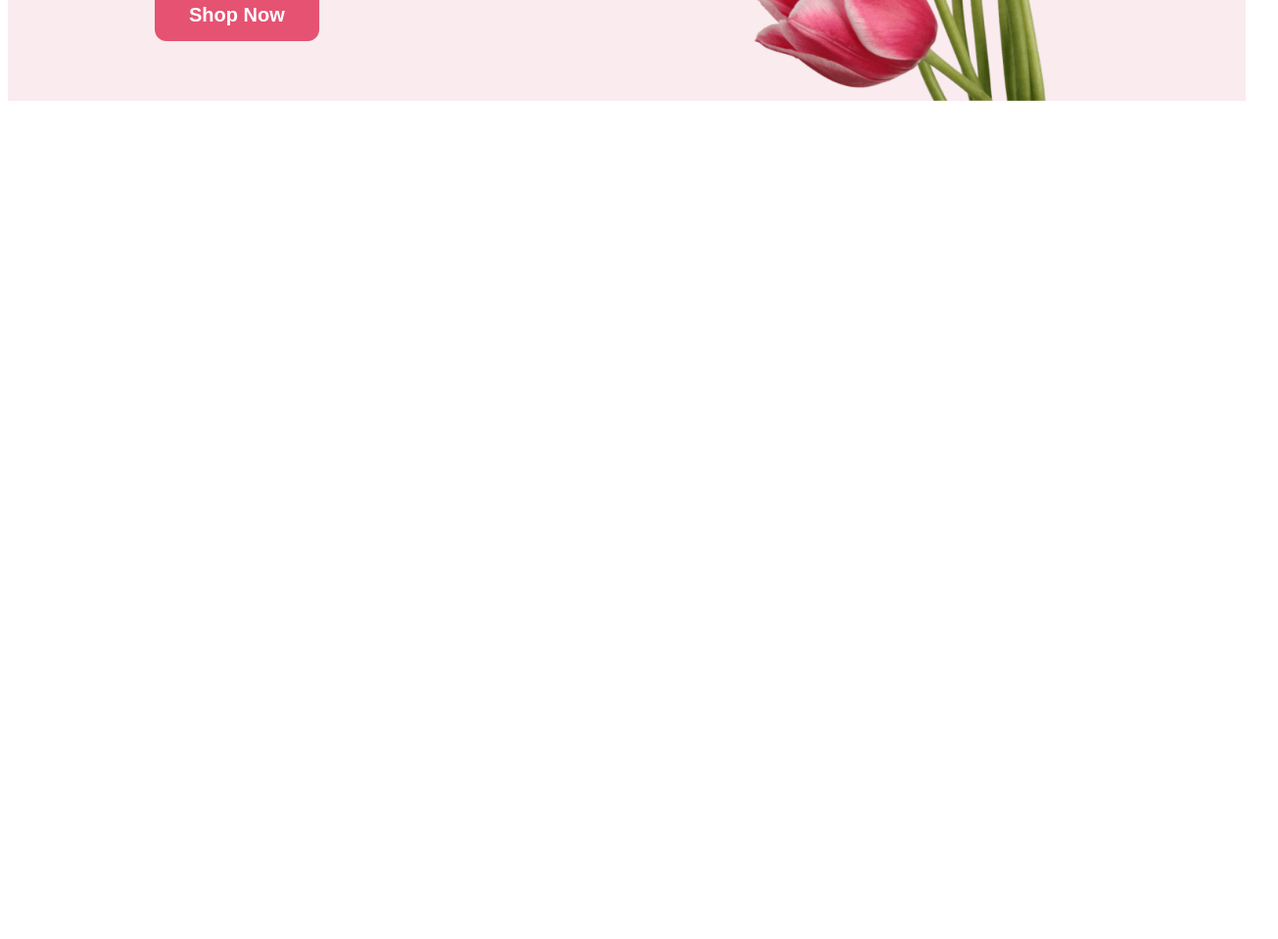
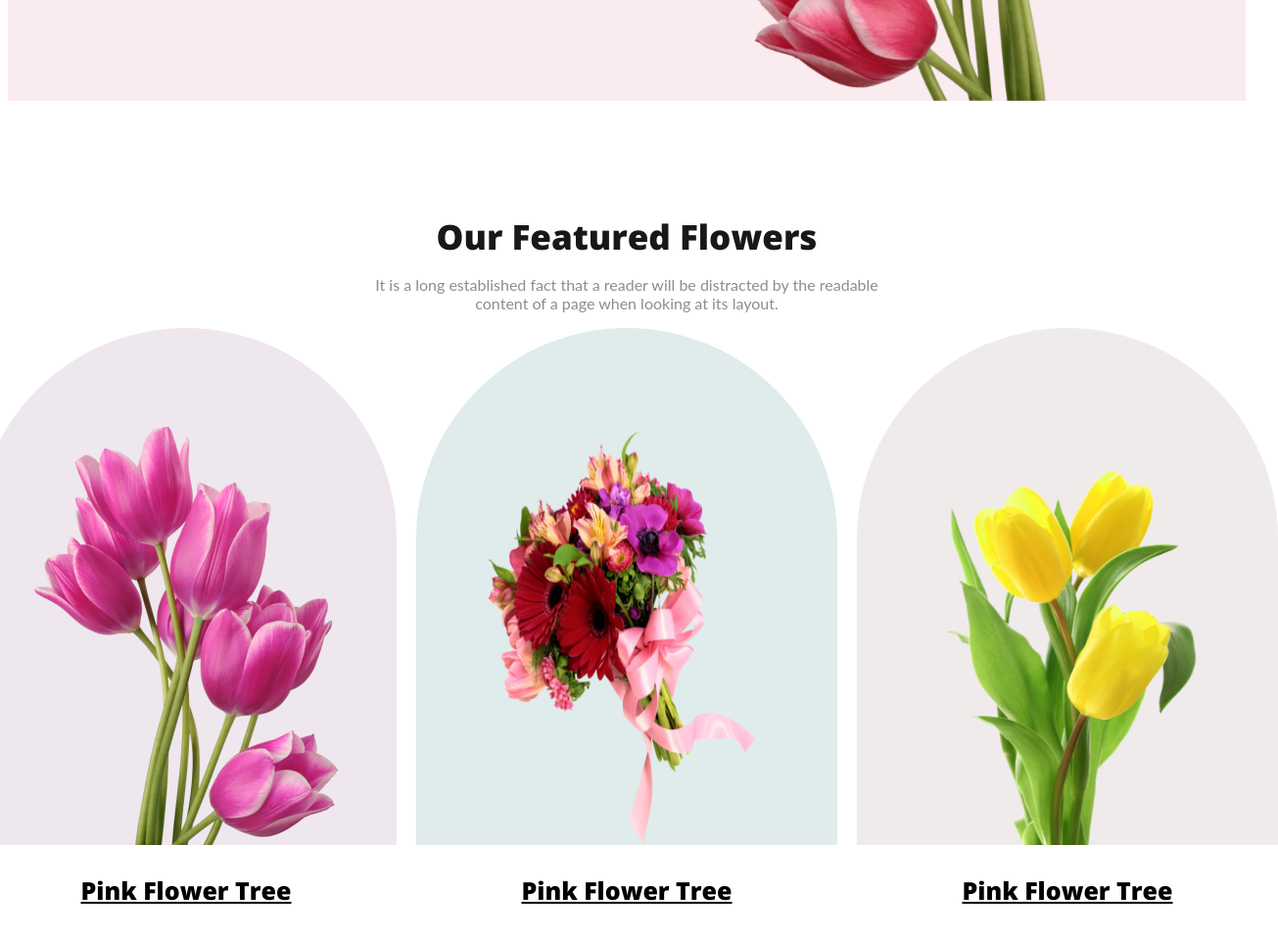
Before and after one commit to Asrafunnessa/my-flower-shop-repo, a plain HTML site: page index.html in a window 1280 px wide. Shown: the part 565-1524 px from the top of the page at 98% size, 1305 px wide, since content can reach past the window. Before the commit the page ends 800 px from the top, so only its background shows below. Drawn offline with nearby package versions, Linux system fonts and the light colour scheme.

Commit message:
main commit

```diff
--- a/index.html
+++ b/index.html
@@ -10,22 +10,43 @@
     <link rel="stylesheet" href="styles/design.css">
 </head>
 <body>
-    <!--banner Area-->
+    <!--banner Section-->
     <header class="header">
         <div class="banner">
             <div class="banner-content">
             <h1 class="banner-title">Let's make<br>beautiful flowers a<br>part of life.</h1>
             <p class="banner-description">It is a long established fact that a reader will be distracted by the readable<br>
-                content of a page when looking at its layout. The point of using Lorem Ipsum is<br>
-                that it has a more-or-less normal distribution of letters.</p>
+                content of a page when looking at its layout. The point of using Lorem Ipsum<br>
+                is that it has a more-or-less normal distribution of letters.</p>
                 <button class="btn-primary">Shop Now</button>
             </div>
             <img class="first-pic" src="images/pngwing 10.png" alt="">
         </div>
     </header>
-    <!---->
+    <!--main Section-->
     <main>
+        <section calss="featured">
+            <h2 class="section-title">Our Featured Flowers</h2>
+            <p class="section-description">
+             It is a long established fact that a reader will be distracted by the readable<br>
+             content of a page when looking at its layout.
+            </p>
+            <div class="section-info-container">
+                <div class="section-info-1">
+                    <img src="images/pngwing 6.png" alt="" class="section-img-1">
+                    <h3 class="info-title">Pink Flower Tree</h3>
+                </div>
+                <div class="section-info-2">
+                    <img src="images/pngwing 5.png" alt="" class="section-img-2">
+                    <h3 class="info-title">Pink Flower Tree</h3>
+                </div>
+                <div class="section-inf-3">
+                    <img src="images/pngwing 7.png" alt="" class="section-img-3">
+                    <h3 class="info-title">Pink Flower Tree</h3>
+                </div>
 
+            </div>
+        </section>
     </main>
     <footer>
 
--- a/styles/design.css
+++ b/styles/design.css
@@ -1,7 +1,8 @@
-/*banner design*/
+/*banner section design*/
 .header{
     background-color: hsl(343, 58%, 95%);
-
+    flex-shrink: 0;
+    border-radius:0px;
 }
 .banner{
     padding: 30px 30px 0px 150px;
@@ -10,16 +11,22 @@
     justify-content: space-between;
 }
 .banner-title{
-   font-family: 'Open Sans', sans-serif;
-    font-size: 60px;
+    font-family: 'Open Sans', sans-serif;
+    font-size: 50px;
     font-weight: 700;
     margin-bottom: 0px;
 }
 .banner-description{
     color: rgb(141, 141, 141);
+     font-family: Lato;
+     font-style: normal;
+     font-weight: 400;
 }
 .banner .first-pic{
     width: 500px;
+}
+.banner-content{
+    max-width: 500px;
 }
 .btn-primary{
     border-radius: 12px;
@@ -30,3 +37,59 @@
     font-weight: 700;
     padding: 15px 35px;
 }
+
+/*section Design*/
+
+.section-title{
+    font-family: 'Open Sans', sans-serif;
+    color: #181818;
+    /*font-family: Lato;*/
+    text-align: center;
+    font-size: 35px;
+    font-style: normal;
+     font-weight: 700;
+     margin-top: 115px;
+     margin-bottom: 0px;
+}
+.section-description{
+    color: rgb(141, 141, 141);
+    font-family: Lato;
+    text-align: center;
+    font-style: normal;
+    font-weight: 400;
+}
+.section-info-container{
+    display:flex;
+    align-items: center;
+    justify-content: center;
+    gap: 20px;
+}
+.info-title{
+    text-align: center;
+    text-decoration: underline;
+    font-size: 25px;
+    font-style: normal;
+    font-family: 'Open Sans', sans-serif;
+
+}
+.section-img-1{
+background-color: rgb(238, 231, 238);
+border-radius: 800px 800px 0px 0px;
+width: 310px;
+height: 428px;
+padding: 100px 60px 0px 60px;
+}
+.section-img-2{
+background-color: rgb(224, 235, 235);
+width: 310px;
+height: 428px;
+border-radius: 800px 800px 0px 0px;
+padding: 100px 60px 0px 60px;
+}
+.section-img-3{
+ background-color: rgb(240, 235, 235);
+width: 310px;
+height: 428px;
+border-radius: 800px 800px 0px 0px;
+padding: 100px 60px 0px 60px;
+}
```
